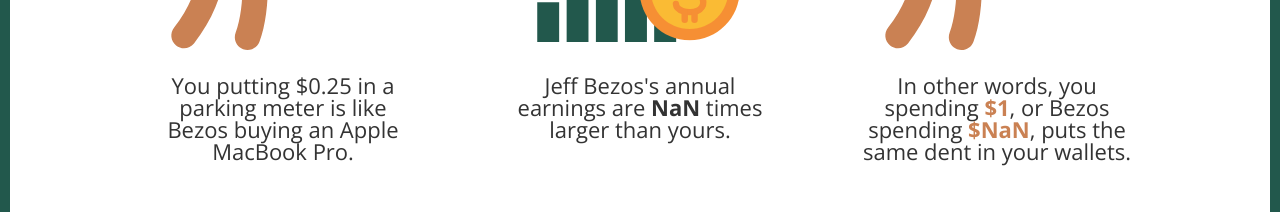
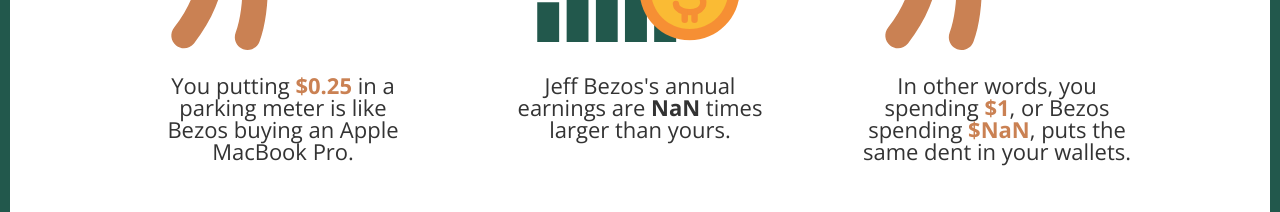
Before and after one commit to joegelay/you-vs-a-billionaire, a React (Create React App) app: page / in a window 1280 px wide. Shown: the part 1945-2157 px from the top of the page. Built offline with nearby package versions, Linux system fonts and the light colour scheme; a web font is replaced by a local one.

Commit message:
separate comparison functions into separate modules

```diff
--- a/src/components/PageThree.js
+++ b/src/components/PageThree.js
@@ -1,74 +1,26 @@
 import DumpMoney from "../dump-money.svg";
 import Increase from "../increase.svg";
 import ScrollDown from "../scroll-down.svg";
+import chooseParkingComparisonImage from "../functions/chooseParkingComparisonImage.js";
+import chooseParkingComparisonText from "../functions/chooseParkingComparisonText.js";
 
 export default function PageThree(props) {
   const { multiplier } = props;
-
-  const parking = 0.25;
-  const latte = 5;
-  const twenty = 20;
-
-  const rollsRoyce = 315000;
-  const audiR8 = 150000;
-  const hondaCivic = 22000;
-  const macBookPro = 1500;
-
-  const bezosRollsAmount = Math.floor((multiplier * parking) / rollsRoyce);
-  const bezosAudiAmount = Math.floor((multiplier * parking) / audiR8);
-  const bezosCivicAmount = Math.floor((multiplier * parking) / hondaCivic);
-  const bezosMacBookAmount = Math.floor((multiplier * parking) / macBookPro);
-
-  const chooseParkingComparisonImage = () => {
-    const result = {};
-    if (bezosRollsAmount) {
-      result.src = DumpMoney;
-      result.id = "dump-money";
-      result.alt = "A person dumping money";
-      return result;
-      // } else if (bezosAudiAmount > 0) {
-      // } else if (bezosCivicAmount > 0) {
-    } else {
-      result.src = DumpMoney;
-      result.id = "dump-money";
-      result.alt = "A person dumping money";
-      return result;
-    }
-  };
-
-  const chooseParkingComparisonText = () => {
-    if (bezosRollsAmount) {
-      return ` ${
-        bezosRollsAmount > 1 ? bezosRollsAmount : "a"
-      } Rolls Royce Ghost${bezosRollsAmount > 1 ? "s" : ""}.`;
-    } else if (bezosAudiAmount) {
-      return ` ${bezosAudiAmount > 1 ? bezosAudiAmount : "an"} Audi R8${
-        bezosAudiAmount > 1 ? "s" : ""
-      }.`;
-    } else if (bezosCivicAmount) {
-      return ` ${bezosCivicAmount > 1 ? bezosCivicAmount : "a"} Honda Civic${
-        bezosCivicAmount > 1 ? "s" : ""
-      }.`;
-    } else {
-      return ` ${
-        bezosMacBookAmount > 1 ? bezosMacBookAmount : "an"
-      } Apple MacBook Pro${bezosMacBookAmount > 1 ? "s" : ""}.`;
-    }
-  };
 
   return (
     <div className="page page-three">
       <div className="row flex-row align-start">
         <div className="column flex-column col-1-margin">
           <img
-            id={chooseParkingComparisonImage().id}
+            id={chooseParkingComparisonImage(multiplier).id}
             className="page-two-image"
-            src={chooseParkingComparisonImage().src}
-            alt={chooseParkingComparisonImage().alt}
+            src={chooseParkingComparisonImage(multiplier).src}
+            alt={chooseParkingComparisonImage(multiplier).alt}
           />
           <h2>
-            You putting $0.25 in a parking meter is like Bezos buying
-            {chooseParkingComparisonText()}
+            You putting <strong>$0.25</strong> in a parking meter is like Bezos
+            buying
+            {chooseParkingComparisonText(multiplier)}
           </h2>
         </div>
 
--- /dev/null
+++ b/src/functions/chooseParkingComparisonImage.js
@@ -0,0 +1,31 @@
+import DumpMoney from "../dump-money.svg";
+
+export default function chooseParkingComparisonImage(multiplier) {
+  const parking = 0.25;
+
+  const rollsRoyce = 315000;
+  const audiR8 = 150000;
+  const hondaCivic = 22000;
+  const macBookPro = 1500;
+
+  const bezosRollsAmount = Math.floor((multiplier * parking) / rollsRoyce);
+  const bezosAudiAmount = Math.floor((multiplier * parking) / audiR8);
+  const bezosCivicAmount = Math.floor((multiplier * parking) / hondaCivic);
+  const bezosMacBookAmount = Math.floor((multiplier * parking) / macBookPro);
+
+  const result = {};
+
+  if (bezosRollsAmount) {
+    result.src = DumpMoney;
+    result.id = "dump-money";
+    result.alt = "A person dumping money";
+    return result;
+    // } else if (bezosAudiAmount > 0) {
+    // } else if (bezosCivicAmount > 0) {
+  } else {
+    result.src = DumpMoney;
+    result.id = "dump-money";
+    result.alt = "A person dumping money";
+    return result;
+  }
+}
--- /dev/null
+++ b/src/functions/chooseParkingComparisonText.js
@@ -0,0 +1,31 @@
+export default function chooseParkingComparisonText(multiplier) {
+  const parking = 0.25;
+
+  const rollsRoyce = 315000;
+  const audiR8 = 150000;
+  const hondaCivic = 22000;
+  const macBookPro = 1500;
+
+  const bezosRollsAmount = Math.floor((multiplier * parking) / rollsRoyce);
+  const bezosAudiAmount = Math.floor((multiplier * parking) / audiR8);
+  const bezosCivicAmount = Math.floor((multiplier * parking) / hondaCivic);
+  const bezosMacBookAmount = Math.floor((multiplier * parking) / macBookPro);
+
+  if (bezosRollsAmount) {
+    return ` ${
+      bezosRollsAmount > 1 ? bezosRollsAmount : "a"
+    } Rolls Royce Ghost${bezosRollsAmount > 1 ? "s" : ""}.`;
+  } else if (bezosAudiAmount) {
+    return ` ${bezosAudiAmount > 1 ? bezosAudiAmount : "an"} Audi R8${
+      bezosAudiAmount > 1 ? "s" : ""
+    }.`;
+  } else if (bezosCivicAmount) {
+    return ` ${bezosCivicAmount > 1 ? bezosCivicAmount : "a"} Honda Civic${
+      bezosCivicAmount > 1 ? "s" : ""
+    }.`;
+  } else {
+    return ` ${
+      bezosMacBookAmount > 1 ? bezosMacBookAmount : "an"
+    } Apple MacBook Pro${bezosMacBookAmount > 1 ? "s" : ""}.`;
+  }
+}
```
